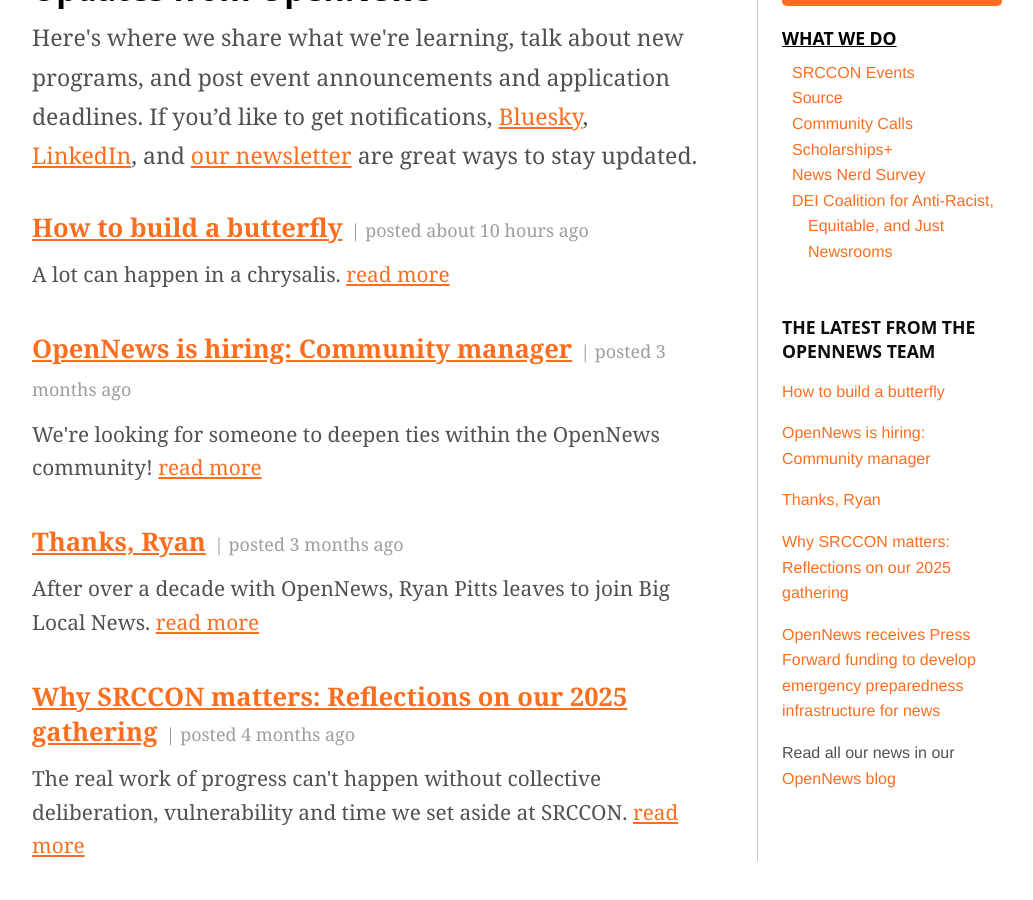
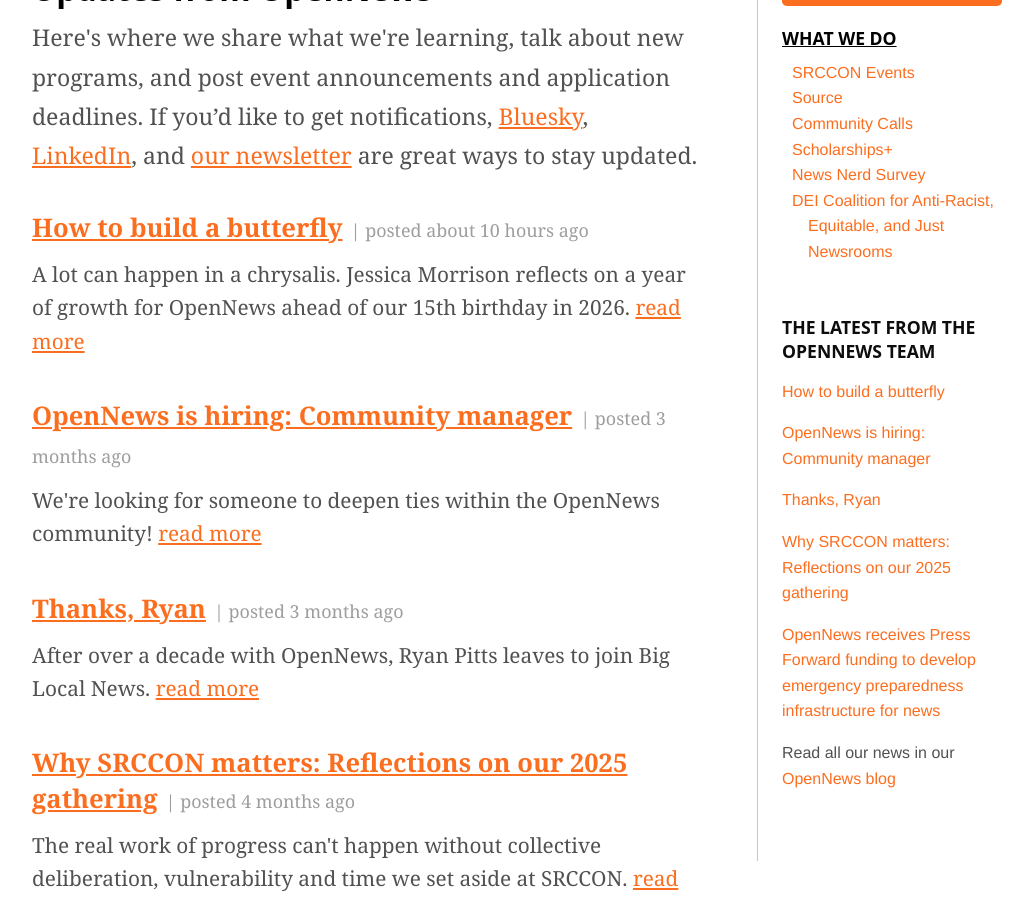
Before and after one commit to OpenNews/opennews-website, a Jekyll site: the page built from blog/blog.md, in a window 1280 px wide and 900 px high, scrolled down 495 px. Shown: the whole window, without its empty margins (118-1151 px from the left). Built offline with Jekyll 4.4.1, drawn with Linux system fonts in a browser that asks for light colours; nearby versions of some CDN libraries; some web fonts are replaced; comment, search, counter and statistics services are not loaded.

Commit message:
new excerpt / tag line

```diff
--- a/_posts/2025-11-20-opennews-to-build-a-butterfly.md
+++ b/_posts/2025-11-20-opennews-to-build-a-butterfly.md
@@ -4,7 +4,7 @@
 date: 2025-11-20 10:30
 author: Jessica Morrison
 tags: OpenNews
-excerpt: A lot can happen in a chrysalis.
+excerpt: A lot can happen in a chrysalis. Jessica Morrison reflects on a year of growth for OpenNews ahead of our 15th birthday in 2026.
 
 ---
 
```
